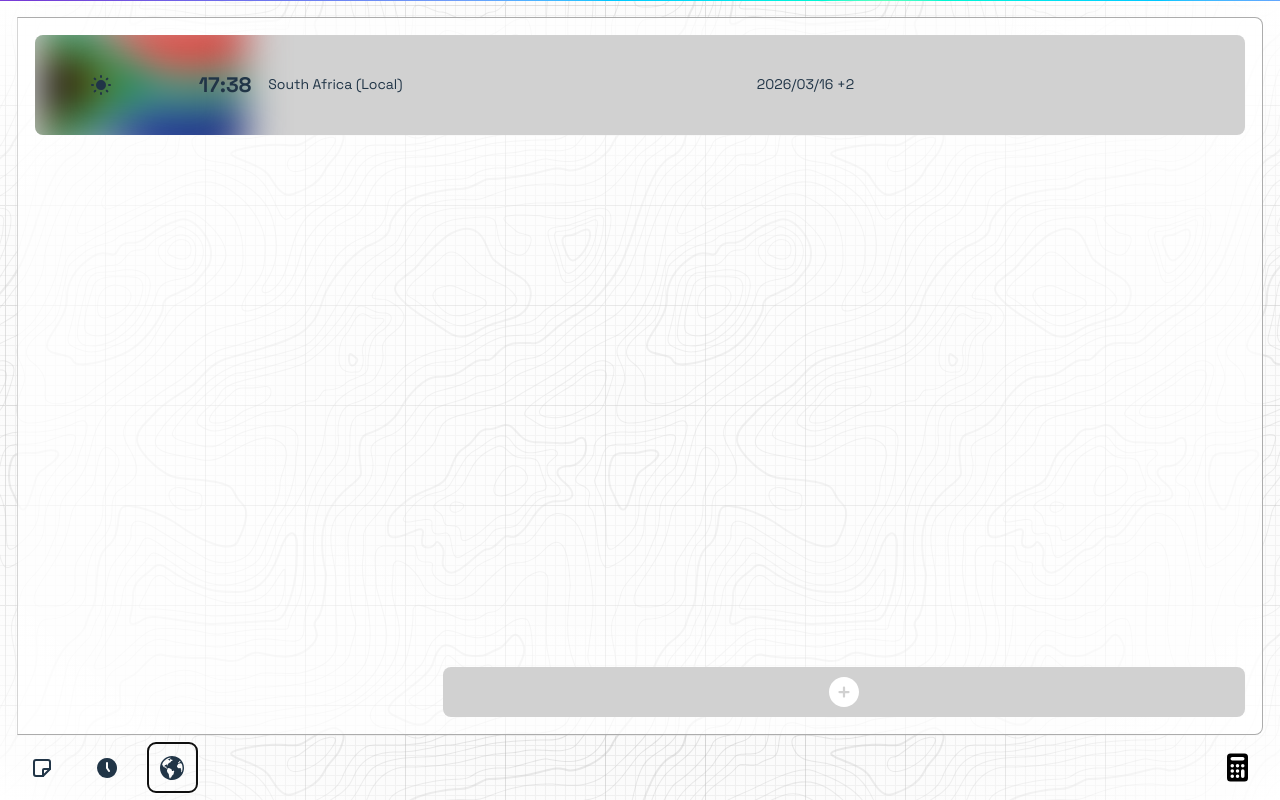
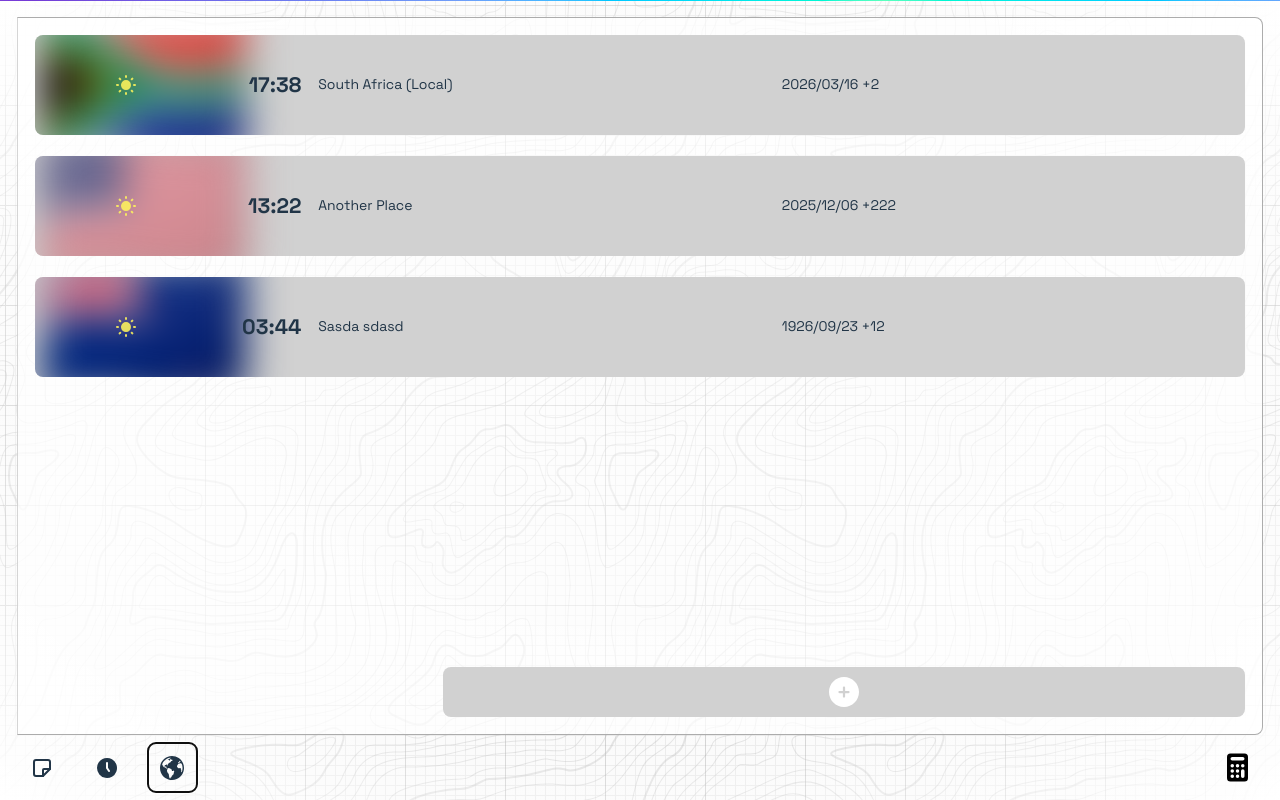
Before and after one commit to BigBadBodyPillow/Notes, a React (Vite) app: page / in a window 1280 px wide. Both pictures are taken after a click on the button 144 px from the left and 767 px from the top of the page. Built offline with nearby package versions, Linux system fonts and the light colour scheme.

Commit message:
set up timezone components

```diff
--- a/src/components/Clock/Clock.css
+++ b/src/components/Clock/Clock.css
@@ -10,6 +10,9 @@
   background-color: light-dark(rgba(255, 255, 255, 0.75), rgb(0, 0, 0, 0.5));
   padding: var(--padding);
   position: relative;
+  display: flex;
+  flex-direction: column;
+  gap: 1.5em;
 
   .clock {
     background-color: var(--button-background);
@@ -19,7 +22,8 @@
     border-radius: var(--border-radius);
     height: 100px;
     display: flex;
-    justify-content: space-around;
+    /* justify-content: center; */
+
     align-items: center;
     position: relative;
     z-index: 1;
@@ -28,7 +32,8 @@
     &:before {
       /* content: "🇳🇿"; */
       /* content: "🇺🇸"; */
-      content: "🇿🇦";
+      /* content: "🇿🇦"; */
+      content: attr(data-flag);
       position: absolute;
       left: 0;
       /* top: 0; */
@@ -52,7 +57,14 @@
       display: flex;
       align-items: center;
       justify-content: center;
-      max-width: 100px;
+      max-width: 150px;
+
+      .day {
+        fill: #fff45bde;
+      }
+      .night {
+        fill: #ffffffde;
+      }
     }
     .time {
       padding: 0;
--- a/src/components/Clock/Clock.jsx
+++ b/src/components/Clock/Clock.jsx
@@ -1,38 +1,41 @@
 import React from "react";
+
+//components
+import { Timezone } from "./Timezone/Timezone";
 
 //css
 import "./Clock.css";
 
 //assets
 import AddSVG from "../../assets/add-circle-svgrepo-com.svg?react";
-import DaySVG from "../../assets/sun.svg?react";
-import NightSVG from "../../assets/moon.svg?react";
 
 export function Clock() {
   return (
     <>
       <div className="clock-container">
-        <div className="clock">
-          <div className="light">
-            <DaySVG />
-          </div>
-          {/* <NightSVG /> */}
-          <div className="time">
-            <h2>17:38</h2>
-          </div>
-          <div className="area">
-            <p>South Africa (Local)</p>
-          </div>
-          <div className="date">
-            <p>
-              2026/03/16 <span>+2</span>
-            </p>
-          </div>
-        </div>
-
+        <Timezone
+          flag="🇿🇦"
+          time="17:38"
+          date="2026/03/16"
+          area="South Africa (Local)"
+          timezone="+2"
+        />
+        <Timezone
+          flag="🇺🇸"
+          time="13:22"
+          date="2025/12/06"
+          area="Another Place"
+          timezone="+222"
+        />
+        <Timezone
+          flag="🇳🇿"
+          time="03:44"
+          date="1926/09/23"
+          area="Sasda sdasd"
+          timezone="+12"
+        />
         <button className="add" aria-label="add a new timer">
           <AddSVG />
-          {/* <span>+</span> */}
         </button>
       </div>
     </>
--- /dev/null
+++ b/src/components/Clock/Timezone/Timezone.jsx
@@ -0,0 +1,29 @@
+import React from "react";
+
+//assets
+import DaySVG from "../../../assets/sun.svg?react";
+import NightSVG from "../../../assets/moon.svg?react";
+
+export function Timezone({ time, date, timezone, area, flag }) {
+  return (
+    <>
+      <div className="clock" data-flag={flag}>
+        <div className="light">
+          <DaySVG className="day" />
+          {/* <NightSVG className="night" /> */}
+        </div>
+        <div className="time">
+          <h2>{time}</h2>
+        </div>
+        <div className="area">
+          <p>{area}</p>
+        </div>
+        <div className="date">
+          <p>
+            {date} <span>{timezone}</span>
+          </p>
+        </div>
+      </div>
+    </>
+  );
+}
--- a/src/components/Timer/Timer.css
+++ b/src/components/Timer/Timer.css
@@ -17,7 +17,7 @@
     padding: var(--padding);
     overflow-y: auto;
     display: grid;
-    gap: 8px;
+    gap: 1.5em;
     /* grid-template-columns: 300px 300px 300px; */
     grid-template-columns: repeat(3, 1fr);
     grid-template-rows: repeat(auto-fill, var(--timer-height));
```
